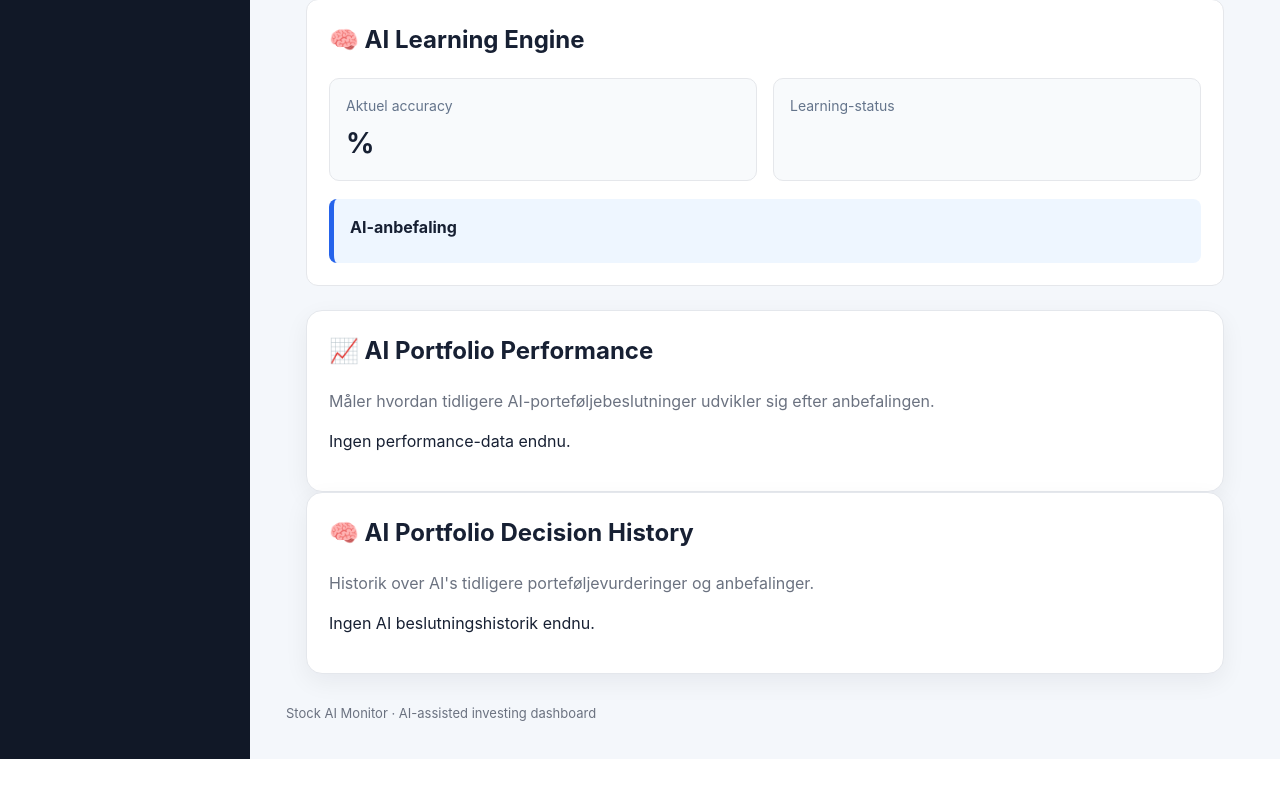
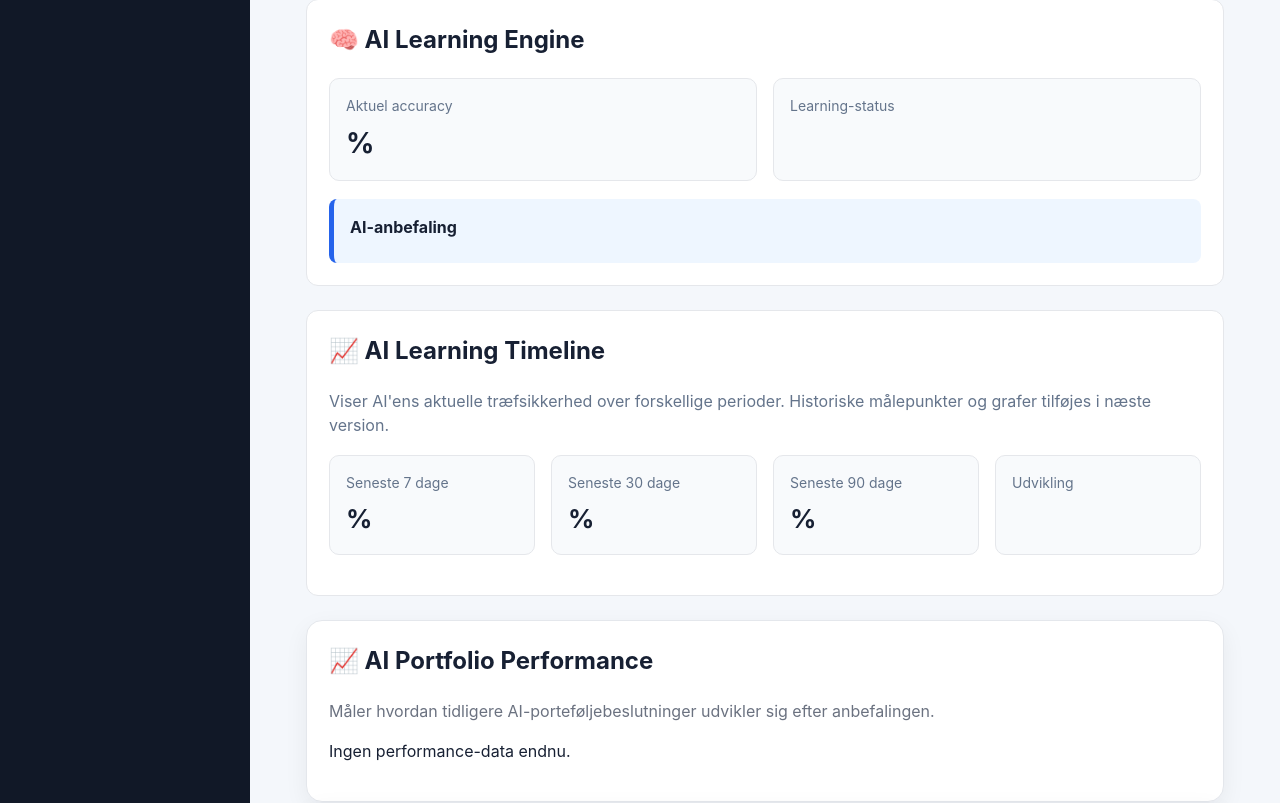
Before and after one commit to thomasthorvaldlund-ctrl/novo-ai-monitor, a Python web app: template templates/ai_portfolio_lab.html in a window 1280 px wide. Shown: the part 1196-1999 px from the top of the page. Before the commit the page ends 1955 px from the top, so only its background shows below. Run offline with Jinja, Linux system fonts and the light colour scheme; the template is opened without the code that fills it, so the values that code supplies are empty.

Commit message:
Add AI Learning Timeline history support

```diff
--- a/command_center_routes.py
+++ b/command_center_routes.py
@@ -19,6 +19,7 @@
 from ai_portfolio_performance_service import get_portfolio_performance
 from ai_portfolio_analytics_service import get_portfolio_analytics
 from ai_learning_service import get_learning_report
+from ai_learning_timeline_service import get_learning_timeline
 
 
 command_center_bp = Blueprint("command_center", __name__)
@@ -160,6 +161,7 @@
         portfolio_performance=get_portfolio_performance(),
         portfolio_analytics=get_portfolio_analytics(),
         learning_report=get_learning_report(),
+        learning_timeline=get_learning_timeline(),
     )
 
 
--- a/templates/ai_portfolio_lab.html
+++ b/templates/ai_portfolio_lab.html
@@ -34,6 +34,8 @@
 
     {% include "partials/_portfolio_learning.html" %}
 
+    {% include "partials/_portfolio_learning_timeline.html" %}
+
     {% include "partials/_portfolio_performance.html" %}
 
     {% include "partials/_portfolio_decision_history.html" %}
--- /dev/null
+++ b/templates/partials/_portfolio_learning_timeline.html
@@ -0,0 +1,83 @@
+<section style="
+    background:white;
+    border:1px solid #e5e7eb;
+    border-radius:12px;
+    padding:22px;
+    margin-bottom:24px;
+">
+    <h2 style="margin-top:0;">
+        📈 AI Learning Timeline
+    </h2>
+
+    <p style="color:#64748b;margin-bottom:18px;">
+        Viser AI'ens aktuelle træfsikkerhed over forskellige perioder.
+        Historiske målepunkter og grafer tilføjes i næste version.
+    </p>
+
+    <div style="
+        display:grid;
+        grid-template-columns:repeat(auto-fit, minmax(180px, 1fr));
+        gap:16px;
+        margin-bottom:18px;
+    ">
+        <div style="
+            background:#f8fafc;
+            border:1px solid #e5e7eb;
+            border-radius:10px;
+            padding:16px;
+        ">
+            <div style="color:#64748b;font-size:14px;">
+                Seneste 7 dage
+            </div>
+
+            <div style="font-size:26px;font-weight:700;margin-top:6px;">
+                {{ learning_timeline.last_7_days }}%
+            </div>
+        </div>
+
+        <div style="
+            background:#f8fafc;
+            border:1px solid #e5e7eb;
+            border-radius:10px;
+            padding:16px;
+        ">
+            <div style="color:#64748b;font-size:14px;">
+                Seneste 30 dage
+            </div>
+
+            <div style="font-size:26px;font-weight:700;margin-top:6px;">
+                {{ learning_timeline.last_30_days }}%
+            </div>
+        </div>
+
+        <div style="
+            background:#f8fafc;
+            border:1px solid #e5e7eb;
+            border-radius:10px;
+            padding:16px;
+        ">
+            <div style="color:#64748b;font-size:14px;">
+                Seneste 90 dage
+            </div>
+
+            <div style="font-size:26px;font-weight:700;margin-top:6px;">
+                {{ learning_timeline.last_90_days }}%
+            </div>
+        </div>
+
+        <div style="
+            background:#f8fafc;
+            border:1px solid #e5e7eb;
+            border-radius:10px;
+            padding:16px;
+        ">
+            <div style="color:#64748b;font-size:14px;">
+                Udvikling
+            </div>
+
+            <div style="font-size:22px;font-weight:700;margin-top:6px;">
+                {{ learning_timeline.trend }}
+            </div>
+        </div>
+    </div>
+</section>
```
Also changed, not shown: ai_learning_history_service.py (added, +39 -0 lines), ai_learning_timeline_service.py (added, +18 -0 lines), 1 other file.
